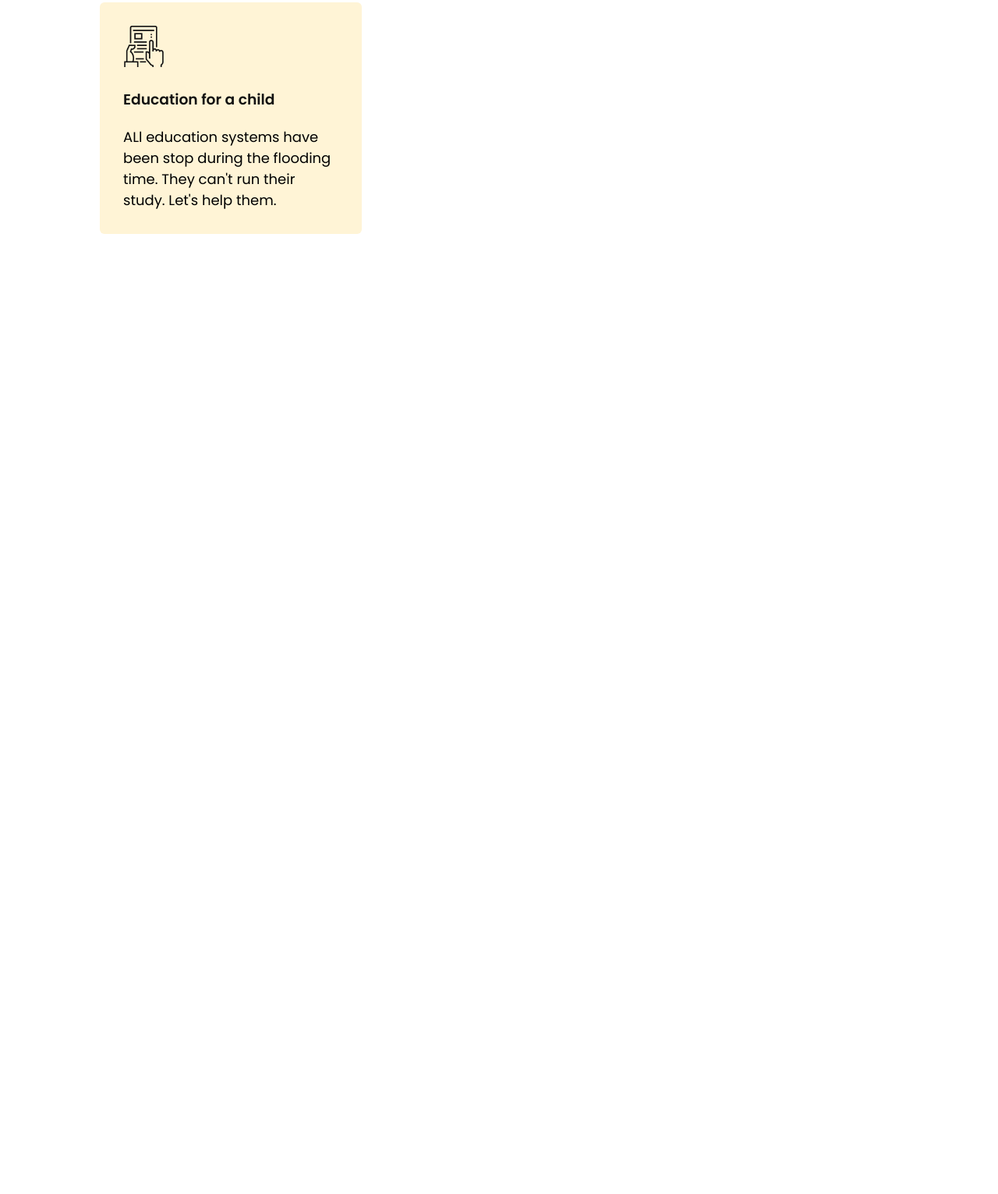
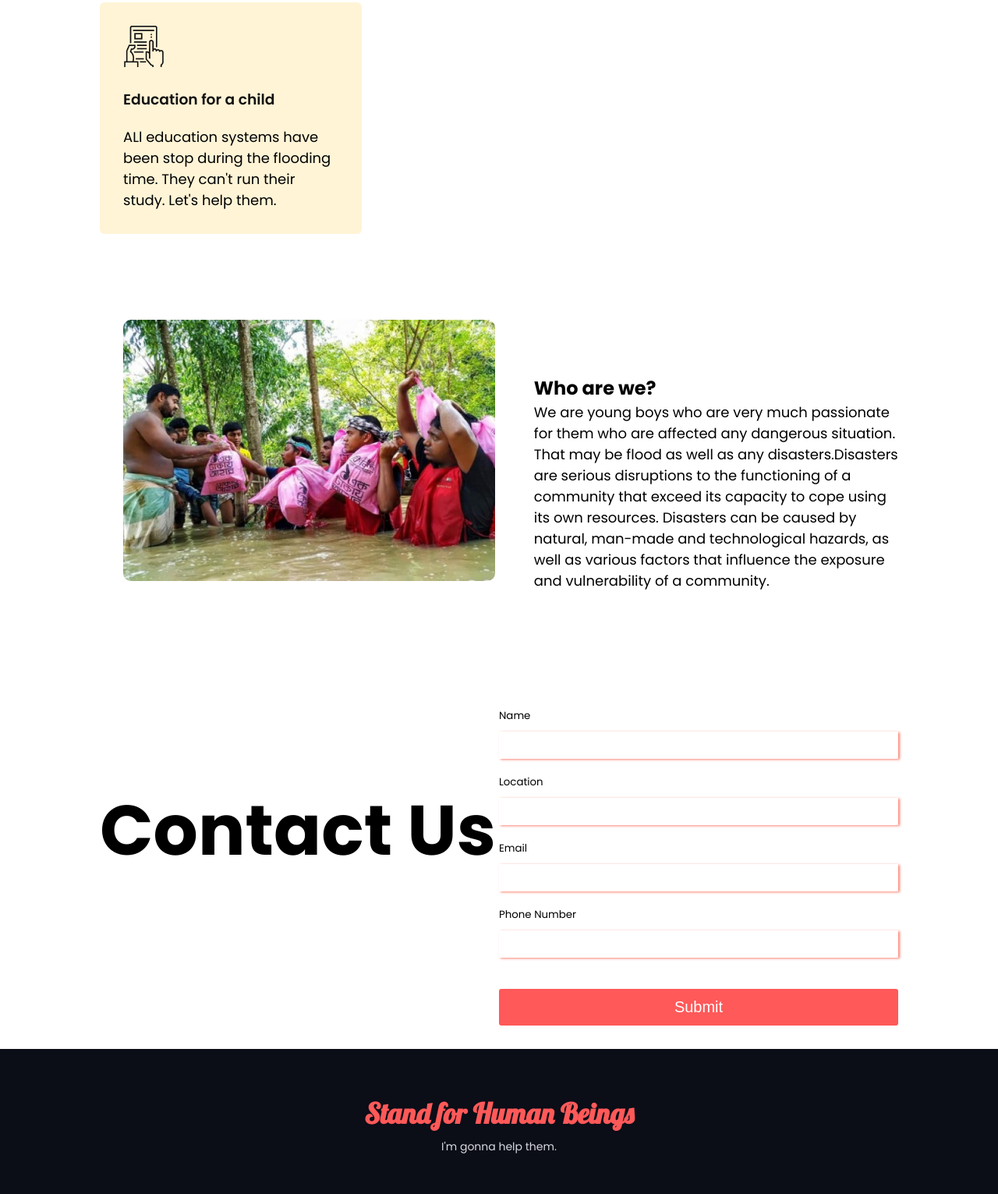
Before and after one commit to mostofamasud/donation, a plain HTML site: page index.html in a window 1280 px wide. Shown: the part 1945-3476 px from the top of the page at 78% size. Before the commit the page ends 2285 px from the top, so only its background shows below. Drawn offline with Linux system fonts and the light colour scheme.

Commit message:
Final Commit

```diff
--- a/index.html
+++ b/index.html
@@ -64,5 +64,57 @@
            </div>
         </div>
     </section>
+
+
+    <section class="our-introduction">
+
+       <div class="intro-container">
+        <div class="intro-left card">
+            <img src="images/donation11.jpg" alt="">
+        </div>
+        <div class="intro-right card">
+            <h1>Who are we?</h1>
+            <p>We are young boys who are very much passionate for them who are affected any dangerous situation. That may be flood as well as any disasters.Disasters are serious disruptions to the functioning of a community that exceed its capacity to cope using its own resources. Disasters can be caused by natural, man-made and technological hazards, as well as various factors that influence the exposure and vulnerability of a community.</p>
+        </div>
+       </div>
+    </section>
+
+    <section class="contact">
+        <div class="contact-us">
+            <div class="contact-left"><h1>Contact Us</h1></div>
+            <div class="contact-right">
+                <form action="">
+                    <small>Name</small>
+                    <p >
+                        <input class="input-field" type="text" name="" id="">
+                    </p>
+                    <small>Location</small>
+                    <p >
+                        <input class="input-field" type="text" name="" id="">
+                    </p>
+
+                    <small>Email</small>
+                    <p >
+                        <input class="input-field" type="email" name="" id="">
+                    </p>
+
+                    <small>Phone Number</small>
+                    <p >
+                        <input class="input-field" type="tel" name="" id="">
+                    </p>
+
+                    <p ><button class="default-btn submit-btn"> Submit </button></p>
+                </form>
+             </div>
+
+        </div>
+    </section>
+
+    <footer>
+        <div class="footer-container">
+            <h1>Stand for Human Beings</h1>
+            <p>I'm gonna help them.</p>
+        </div>
+    </footer>
 </body>
 </html>
--- a/style.css
+++ b/style.css
@@ -1,3 +1,4 @@
+@import url('https://fonts.googleapis.com/css2?family=Lobster&family=Montserrat:ital,wght@0,100;0,200;0,300;0,400;0,500;0,600;0,700;0,800;0,900;1,100;1,200;1,300;1,400;1,500;1,600;1,700;1,800;1,900&family=Open+Sans:ital,wght@0,300;0,400;0,500;0,600;0,700;0,800;1,300;1,400;1,500;1,600;1,700;1,800&family=Poppins:ital,wght@0,100;0,200;0,300;0,400;0,500;0,600;0,700;0,800;0,900;1,100;1,200;1,300;1,400;1,500;1,600;1,700;1,800;1,900&display=swap');
 body{
     margin: 0;
     padding: 0;
@@ -131,3 +132,74 @@ p{
     margin: 10px 0;
     color: #121212;
 }
+
+
+/* Our Introduction */
+.intro-container{
+    width: 80%;
+    margin: 0 auto;
+    display: flex;
+}
+.intro-left{
+    width: 50%;
+
+}
+.intro-left img{
+    width: 100%;
+    max-width: 100%;
+    border-radius: 10px;
+}
+.intro-right{
+    width: 49%;
+    padding: 100px 0;
+    margin-left: 20px;
+}
+
+/* contact-us */
+.contact-us{
+    width: 80%;
+    margin: 0 auto;
+    display: flex;
+}
+.contact-left{
+    width: 50%;
+    padding: 100px 0;
+    font-size: 60px;
+}
+.contact-right{
+    width: 50%;
+}
+small{
+    margin: 10px 0px;
+    display: block;
+}
+.input-field{
+    width: 100%;
+    padding: 10px 0;
+    border: none;
+    box-shadow: 2px 1px 3px salmon;
+    margin-bottom: 10px;
+}
+.submit-btn{
+    margin: 30px 0px;
+    display: block;
+    width: 100%;
+}
+
+/* Footer Container */
+.footer-container{
+    background-color: #0b0d17;
+    padding: 50px;
+    margin: 0;
+    text-align: center;
+}
+.footer-container h1{
+    color: #FF5959;
+    font-size: 36px;
+    font-family: 'Lobster', cursive;
+    padding: 10px 0px;
+}
+.footer-container p{
+    color: #D9DBE1;
+    font-size: 14px;
+}
```
